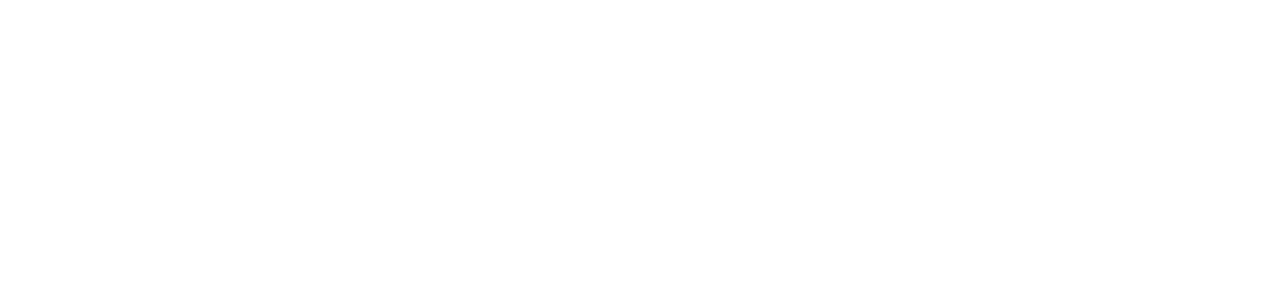
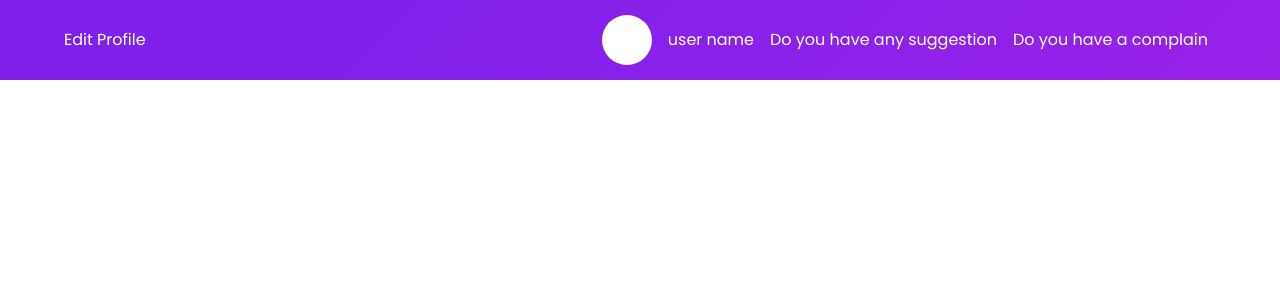
Before and after one commit to ejooremmanuel/performancePortal, a React (Create React App) app: page /header in a window 1280 px wide. Before the commit this address had no page. Shown: the top 300 px of the page. Built offline with nearby package versions, Linux system fonts and the light colour scheme.

Commit message:
all component ready

```diff
--- a/src/App.js
+++ b/src/App.js
@@ -1,5 +1,8 @@
 import React from "react";
 import { BrowserRouter as Router, Route, Routes } from "react-router-dom";
+import Header from "./component/header_";
+import EditNavbar from "./component/navigation_";
+import PictureBar from "./component/pictureBar_";
 import LoginScreen from "./screens/LoginScreen";
 
 function App() {
@@ -8,6 +11,10 @@ function App() {
       <Router>
         <Routes>
           <Route path="/" exact element={<LoginScreen />} />
+          <Route path="/header" exact element={<Header />} />
+          <Route path="/editnavbar" exact element={<EditNavbar />} />
+          <Route path="/Picturebar" exact element={<PictureBar />} />
+
         </Routes>
       </Router>
     </>
--- /dev/null
+++ b/src/component/header_/index.jsx
@@ -0,0 +1,19 @@
+import React from 'react';
+import styles from "./styles.module.css"
+function Header() {
+  return(
+        <div className={styles.header}>
+          <div className={styles.leftHeader}>Edit Profile</div>
+          <div className={styles.rightHeader}>
+              <ul>
+                <li className={styles.imgContainer}> yes </li>
+                <li>user name</li>
+                <li><button>Do you have any suggestion</button></li>
+                <li><button>Do you have a complain</button></li>
+              </ul>
+          </div>
+        </div>
+    );
+}
+
+export default Header;
--- /dev/null
+++ b/src/component/header_/styles.module.css
@@ -0,0 +1,36 @@
+.header {
+  height: 5rem;
+  display: flex;
+  justify-content: space-between;
+  flex-direction: row;
+  align-items: center;
+  width: 100%;
+  color: white;
+  background-image: linear-gradient(315deg, #9921e8 0%, #7f21eb 74%);
+  padding: 0 5%;
+}
+.leftHeader {
+  display: flex;
+}
+.rightHeader {
+  display: flex;
+  list-style: none;
+}
+.rightHeader ul {
+  display: flex;
+  justify-content: center;
+  align-items: center;
+}
+.rightHeader ul li {
+  display: flex;
+  margin: 0.5rem;
+}
+.imgContainer {
+  height: 50px;
+  width: 50px;
+  border-radius: 50%;
+  background-color: white;
+  align-items: center;
+  justify-content: center;
+  display: flex;
+}
--- /dev/null
+++ b/src/component/navigation_/index.jsx
@@ -0,0 +1,17 @@
+import React from 'react';
+import { Link } from 'react-router-dom';
+import styles from "./styles.module.css"
+
+function EditNavbar(props) {
+  return <div className={styles.navbar}>
+         <ul>
+             <li className={props.basic}><Link to="/" > Basic Information</Link>  </li>
+             <li className={props.emergency} ><Link to="/" > Emergency Contact</Link> </li>
+             <li className={props.official}> <Link to="/" >Official Information</Link></li>
+             <li className={props.account}><Link to="/"> Account Information </Link></li>
+             <li className={props.photo}><Link to="/">Photo Upload</Link></li>
+         </ul>
+        </div>;
+}
+
+export default EditNavbar;
--- /dev/null
+++ b/src/component/navigation_/styles.module.css
@@ -0,0 +1,34 @@
+.navbar {
+  width: 80%;
+  display: flex;
+  justify-content: center;
+  align-items: center;
+  background-image: linear-gradient(315deg, #9a14f3 0%, #5721eb 74%);
+  /* background-color: blueviolet; */
+  margin-top: 5rem;
+  margin-left: 2%;
+  color: white;
+  height: 3.5rem;
+  border-bottom-left-radius: 15px;
+  border-bottom-right-radius: 15px;
+  box-shadow: 1px 8px 5px 2px rgba(36, 34, 34, 0.45);
+}
+.navbar ul {
+  display: flex;
+  list-style: none;
+  margin: 0;
+  padding: 0.7rem;
+}
+.navbar ul li {
+  display: flex;
+  margin: 0.5rem;
+  padding: 0.5rem 0.5rem;
+  text-align: center;
+}
+
+.remote {
+  background-color: #fff;
+  color: black;
+  border: solid 2px blueviolet;
+  border-radius: 5px;
+}
--- /dev/null
+++ b/src/component/pictureBar_/index.jsx
@@ -0,0 +1,12 @@
+import React from 'react';
+import styles from "./styles.module.css"
+import logo from '../../assets/login.png'
+function PictureBar() {
+  return <div className={styles.pictureBar}>
+            <div className={styles.imageContainer}>
+                <img src={logo} alt="" />
+            </div>
+        </div>;
+}
+
+export default PictureBar;
--- /dev/null
+++ b/src/component/pictureBar_/styles.module.css
@@ -0,0 +1,25 @@
+.pictureBar {
+  width: 20%;
+  height: auto;
+  display: flex;
+  justify-content: center;
+  align-items: center;
+  min-height: 50vh;
+  background-color: red;
+}
+.imageContainer {
+  display: flex;
+  justify-content: center;
+  align-items: center;
+  width: 160px;
+  height: 160px;
+  border-radius: 50%;
+  background-color: whitesmoke;
+}
+.imageContainer img {
+  display: flex;
+  height: 140px;
+  width: 140px;
+  border-radius: 50%;
+  background-color: white;
+}
```
